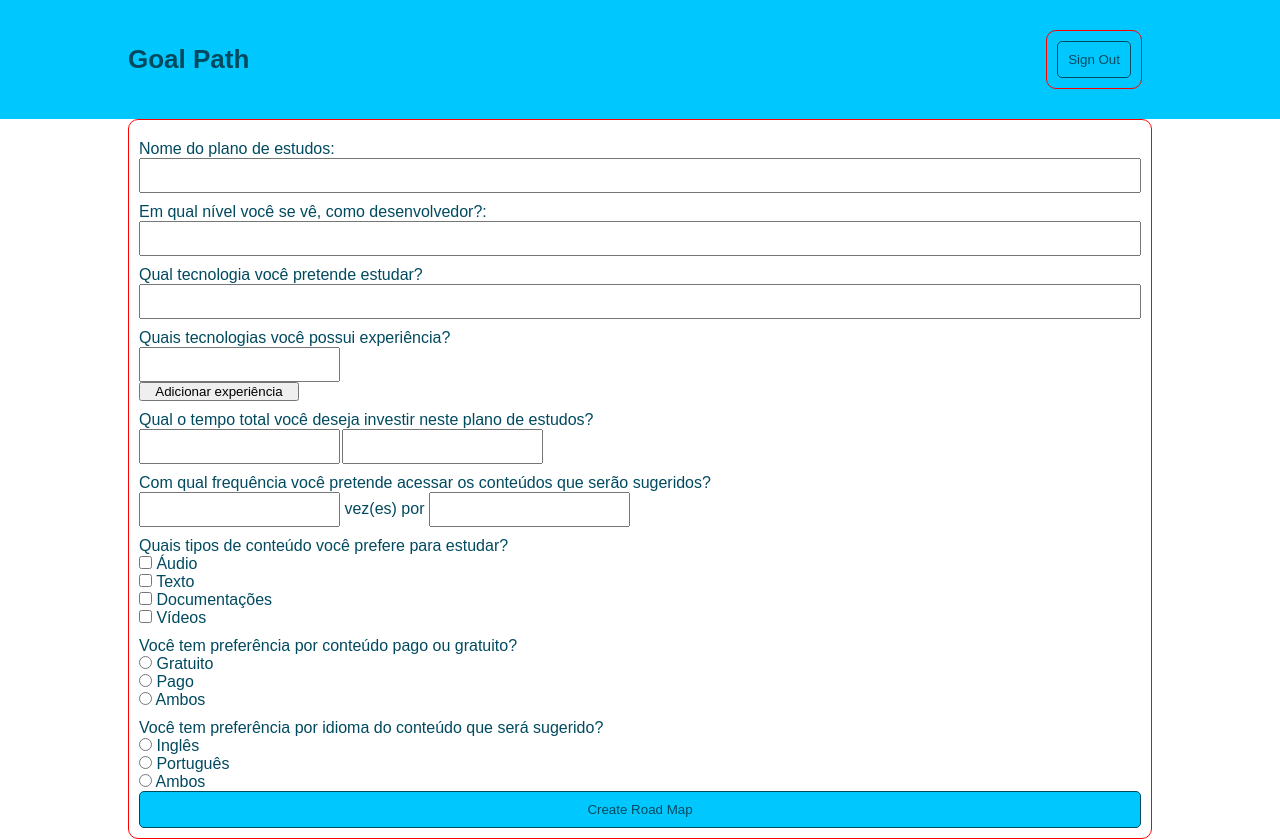
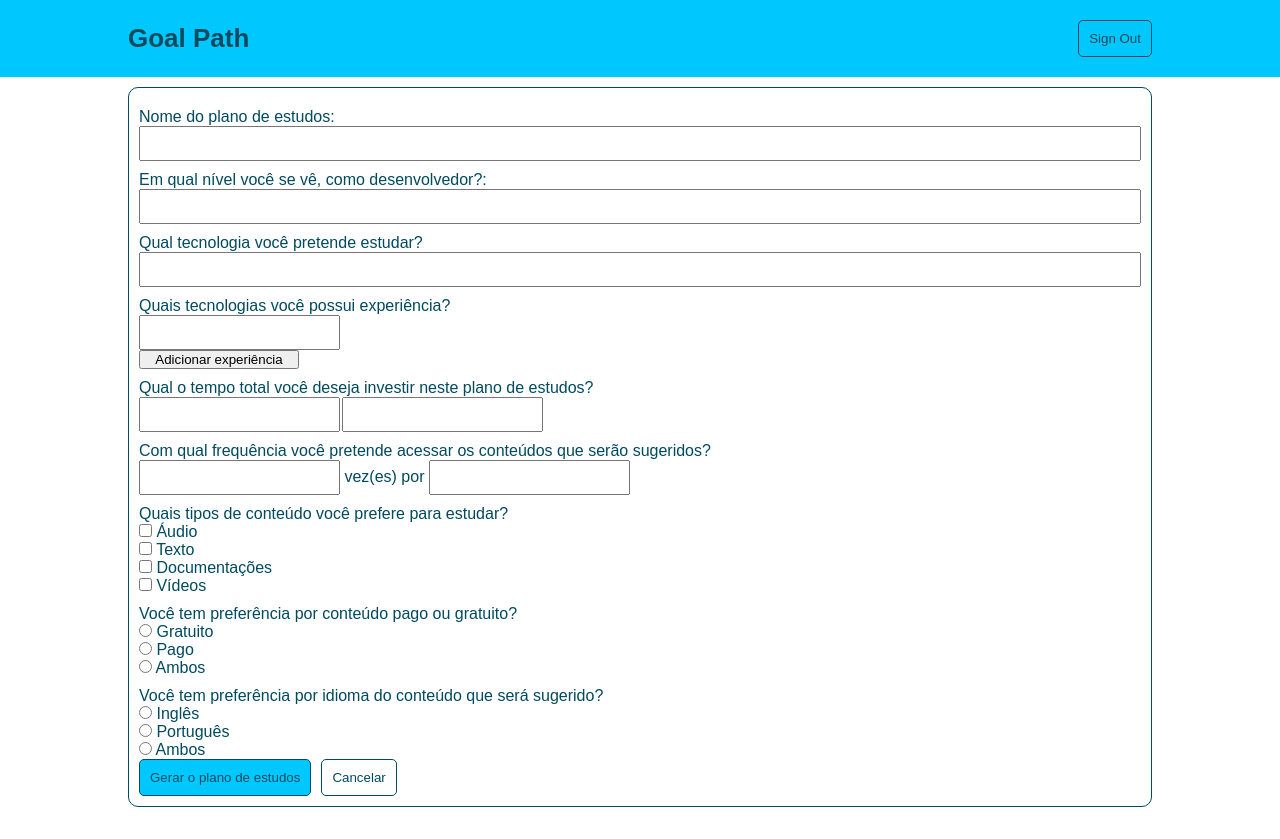
Before and after one commit to matheusmoraesporto/goal-path, a Next.js app: page /roadmap/create in a window 1280 px wide. After the commit the page ends 807 px from the top, so only its background shows below. Built offline with nearby package versions, Linux system fonts and the light colour scheme.

Commit message:
Change styles

```diff
--- a/app/globals.css
+++ b/app/globals.css
@@ -74,12 +74,12 @@ input {
   border: 1px solid #004a5f;
   border-radius: 5px;
   padding: 10px;
-  background-color: #00c8ff;
+  background-color: #ffffff;
   color: #004a5f;
 
   &:hover {
     cursor: pointer;
-    background-color: #003344;
+    background-color: #004a5f;
     color: #ffffff;
   }
 }
--- a/app/roadmap/create/page.tsx
+++ b/app/roadmap/create/page.tsx
@@ -23,7 +23,7 @@ export default function Page() {
   };
 
   return (
-    <form className="centered-div">
+    <form className="new-roadmap-form centered-div">
       <div className="input-form">
         <label>Nome do plano de estudos:</label>
         <input type="text" name="name" />
@@ -155,9 +155,16 @@ export default function Page() {
         </div>
       </div>
 
-      <button className="btn-primary" type="submit">
-        Create Road Map
-      </button>
+      <div className="form-actions">
+        {/* TODO: Adicionar ícone de IA */}
+        <button className="btn-primary" type="submit">
+          Gerar o plano de estudos
+        </button>
+
+        <button className="btn-secondary" type="submit">
+          Cancelar
+        </button>
+      </div>
     </form>
   );
 }
--- a/app/roadmap/create/styles.css
+++ b/app/roadmap/create/styles.css
@@ -1,11 +1,10 @@
-/* TODO: Criar uma classe para esse form, pois ele está aplicando borda no botão de signout */
-form {
+.new-roadmap-form {
     display: flex;
     flex-direction: column;
-    border: 1px solid red;
+    border: 1px solid #004a5f;
     /* TODO: Change border */
     border-radius: 10px;
-    margin: 10px;
+    margin-top: 10px;
     padding: 10px;
 }
 
@@ -26,6 +25,14 @@ form {
     gap: 2px;
 }
 
-.btn-create-roadmap {
-    width: 160px;
+.form-actions {
+    display: flex;
+    justify-content: flex-start;
+    gap: 10px;
 }
+
+@media (max-width: 770px) {
+    .form-actions {
+        justify-content: space-between;
+    }
+}
--- a/components/header/header.tsx
+++ b/components/header/header.tsx
@@ -13,7 +13,7 @@ export default function Header() {
             await signOut({ redirectTo: "/login" });
           }}
         >
-          <button className="btn-secondary" type="submit">
+          <button className="btn-primary" type="submit">
             {/* <PowerIcon className="w-6" /> */}
             <div>Sign Out</div>
           </button>
--- a/components/step/step.tsx
+++ b/components/step/step.tsx
@@ -27,7 +27,7 @@ export default function StepTile({
             height: lastChild ? "100%" : "120%",
             backgroundColor: isCompleted
               ? "rgba(46, 235, 166, 1)"
-              : "rgba(39, 140, 255, 1)",
+              : "#004a5f",
           }}
         >
           {/* TODO: Trocar por um ícone */}
@@ -36,7 +36,7 @@ export default function StepTile({
             style={{
               backgroundColor: isCompleted
                 ? "rgba(46, 235, 166, 1)"
-                : "rgba(39, 140, 255, 1)",
+                : "#004a5f",
             }}
           >
             {isCompleted ? "V" : "..."}
--- a/components/step/styles.css
+++ b/components/step/styles.css
@@ -5,7 +5,6 @@
 }
 
 .step-timeline {
-    /* background-color: red; */
     width: 30px;
     display: flex;
     justify-content: center;
@@ -32,8 +31,7 @@
 
 .step-card-container {
     padding: 10px;
-    /* TODO: Change color */
-    border: 1px solid red;
+    border: 1px solid #004a5f;
     border-radius: 5px;
     width: 100%;
 }
```
